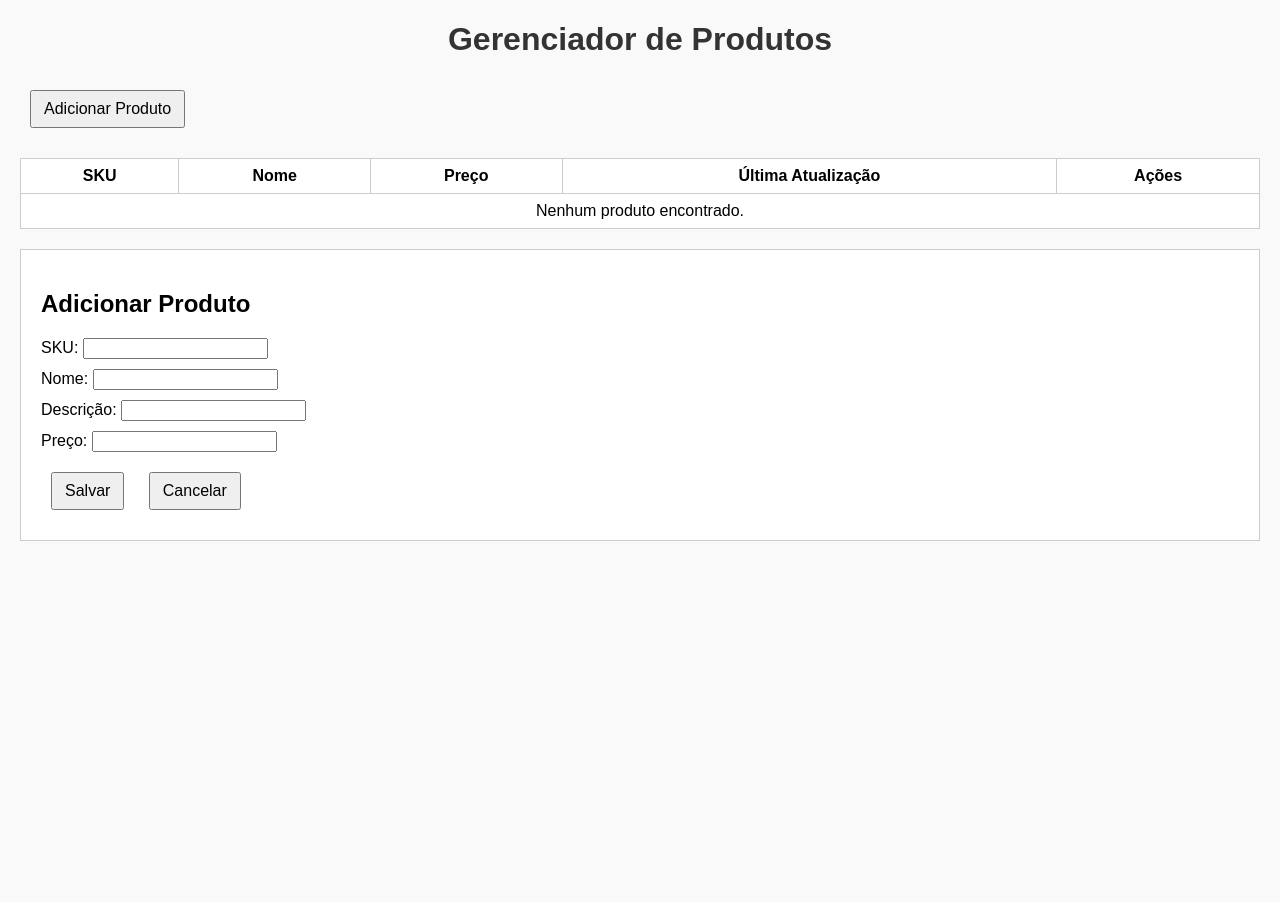
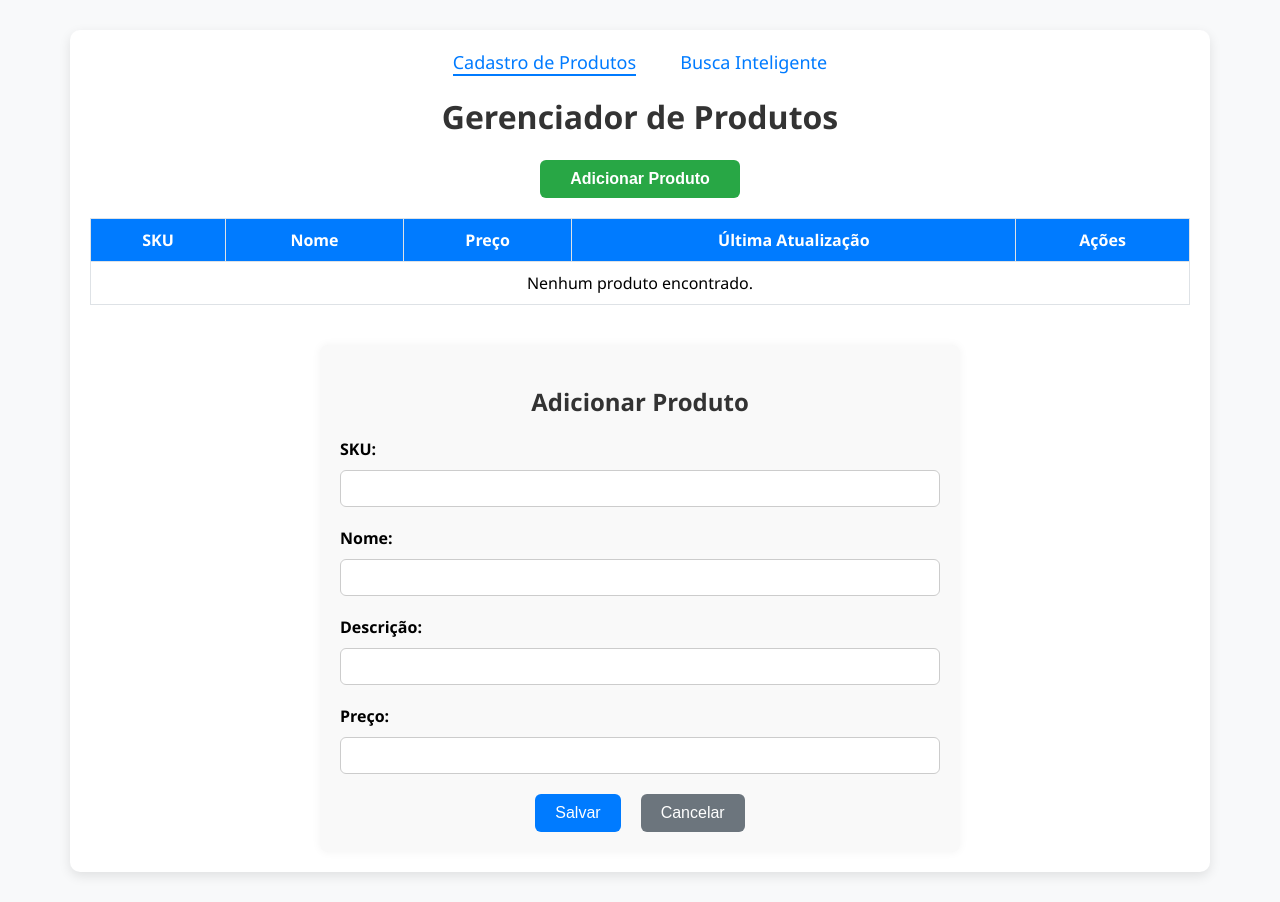
Before and after one commit to rafsp/ProjetoMBA_Products, a plain HTML site: page index.html in a window 1280 px wide. Both pictures are taken after a click on the button "Adicionar Produto". Before the commit the page ends 800 px from the top, so only its background shows below. Drawn offline with Linux system fonts and the light colour scheme; no server answers.

Commit message:
projeto MBA

```diff
--- /dev/null
+++ b/estilo.css
@@ -0,0 +1,61 @@
+body {
+    background-color: #f5f7fa;
+    font-family: 'Segoe UI', Tahoma, Geneva, Verdana, sans-serif;
+    margin: 0;
+    padding: 0;
+  }
+
+  .container {
+    max-width: 700px;
+    margin: 50px auto;
+    padding: 30px;
+    background: #ffffff;
+    border-radius: 12px;
+    box-shadow: 0 0 20px rgba(0,0,0,0.1);
+    text-align: center;
+  }
+
+  h1 {
+    color: #333;
+    margin-bottom: 20px;
+  }
+
+  label {
+    font-size: 18px;
+    color: #555;
+  }
+
+  input[type="text"] {
+    width: 90%;
+    padding: 12px;
+    margin-top: 10px;
+    margin-bottom: 20px;
+    border: 1px solid #ccc;
+    border-radius: 8px;
+    font-size: 16px;
+  }
+
+  button {
+    background-color: #007bff;
+    color: white;
+    padding: 12px 30px;
+    border: none;
+    border-radius: 8px;
+    font-size: 16px;
+    cursor: pointer;
+    transition: background-color 0.3s;
+  }
+
+  button:hover {
+    background-color: #0056b3;
+  }
+
+  pre#resposta {
+    margin-top: 20px;
+    padding: 20px;
+    background: #f1f1f1;
+    border-radius: 8px;
+    text-align: left;
+    font-size: 16px;
+    overflow-x: auto;
+  }
--- a/index.html
+++ b/index.html
@@ -6,11 +6,19 @@
     <link rel="stylesheet" href="style.css">
 </head>
 <body>
+
+<div class="container">
+
+    <div class="menu">
+        <a href="index.html" class="active">Cadastro de Produtos</a>
+        <a href="consulta2.html">Busca Inteligente</a>
+    </div>
+
     <h1>Gerenciador de Produtos</h1>
 
     <div id="statusMessage" class="status-message"></div>
 
-    <button id="addProductBtn">Adicionar Produto</button>
+    <button id="addProductBtn" class="btn-primary">Adicionar Produto</button>
 
     <table id="productTable">
         <thead>
@@ -27,21 +35,33 @@
         </tbody>
     </table>
 
-    <div id="productFormContainer" class="form-container">
+    <div id="productFormContainer" class="form-container" style="display:none;">
         <h2 id="formTitle">Adicionar Produto</h2>
         <form id="productForm">
             <input type="hidden" id="productId">
-            <label>SKU: <input type="text" id="sku" required></label>
-            <label>Nome: <input type="text" id="name" required></label>
-            <label>Descrição: <input type="text" id="description"></label>
-            <label>Preço: <input type="number" id="price" step="0.01" required></label>
+
+            <label for="sku">SKU:</label>
+            <input type="text" id="sku" required>
+
+            <label for="name">Nome:</label>
+            <input type="text" id="name" required>
+
+            <label for="description">Descrição:</label>
+            <input type="text" id="description">
+
+            <label for="price">Preço:</label>
+            <input type="number" id="price" step="0.01" required>
+
             <div class="form-buttons">
-                <button type="submit">Salvar</button>
-                <button type="button" id="cancelBtn">Cancelar</button>
+                <button type="submit" class="btn-primary">Salvar</button>
+                <button type="button" id="cancelBtn" class="btn-secondary">Cancelar</button>
             </div>
         </form>
     </div>
 
-    <script src="script.js"></script>
+</div>
+
+<script src="script.js"></script>
+
 </body>
 </html>
--- a/style.css
+++ b/style.css
@@ -1,59 +1,143 @@
 body {
-    font-family: Arial, sans-serif;
-    margin: 20px;
-    background-color: #f9f9f9;
+    background-color: #f8f9fa;
+    font-family: 'Segoe UI', Tahoma, Geneva, Verdana, sans-serif;
+    margin: 0;
+    padding: 0;
 }
 
-h1 {
+.container {
+    max-width: 1100px;
+    margin: 30px auto;
+    padding: 20px;
+    background: #ffffff;
+    border-radius: 10px;
+    box-shadow: 0px 4px 12px rgba(0, 0, 0, 0.1);
+}
+
+.menu {
+    margin-bottom: 20px;
+    text-align: center;
+}
+
+.menu a {
+    margin: 0 20px;
+    text-decoration: none;
+    color: #007bff;
+    font-size: 18px;
+}
+
+.menu a.active {
+    border-bottom: 2px solid #007bff;
+}
+
+h1, h2 {
     text-align: center;
     color: #333;
 }
 
-#statusMessage {
-    margin: 10px 0;
-    padding: 10px;
-    display: none;
+.status-message {
     text-align: center;
-    border-radius: 5px;
-}
-
-.status-message.success { background-color: #d4edda; color: #155724; }
-.status-message.error { background-color: #f8d7da; color: #721c24; }
-.status-message.info { background-color: #cce5ff; color: #004085; }
-
-button {
-    margin: 10px;
-    padding: 8px 12px;
-    font-size: 16px;
-    cursor: pointer;
+    margin-bottom: 20px;
+    color: #28a745;
+    font-weight: bold;
 }
 
 table {
     width: 100%;
     border-collapse: collapse;
     margin-top: 20px;
-    background-color: white;
+}
+
+table, th, td {
+    border: 1px solid #dee2e6;
 }
 
 th, td {
-    border: 1px solid #ccc;
-    padding: 8px;
+    padding: 10px;
     text-align: center;
 }
 
+th {
+    background-color: #007bff;
+    color: white;
+}
+
+#addProductBtn {
+    display: block;
+    margin: 20px auto;
+    padding: 10px 30px;
+    background-color: #28a745;
+    color: white;
+    font-weight: bold;
+    font-size: 16px;
+    border: none;
+    border-radius: 6px;
+    cursor: pointer;
+}
+
+#addProductBtn:hover {
+    background-color: #218838;
+}
+
 .form-container {
-    display: none;
-    margin-top: 20px;
-    background-color: white;
+    margin-top: 40px;
     padding: 20px;
+    background: #f9f9f9;
+    border-radius: 8px;
+    max-width: 600px;
+    margin-left: auto;
+    margin-right: auto;
+    box-shadow: 0 0 10px rgba(0, 0, 0, 0.05);
+}
+
+.form-container form {
+    display: flex;
+    flex-direction: column;
+}
+
+.form-container label {
+    margin-bottom: 10px;
+    font-weight: bold;
+}
+
+.form-container input[type="text"],
+.form-container input[type="number"] {
+    padding: 10px;
     border: 1px solid #ccc;
+    border-radius: 6px;
+    margin-bottom: 20px;
+    width: 100%;
+    box-sizing: border-box;
 }
 
 .form-buttons {
-    margin-top: 10px;
+    display: flex;
+    justify-content: center;
+    gap: 20px;
 }
 
-label {
-    display: block;
-    margin-bottom: 10px;
+button, .btn-primary, .btn-secondary {
+    padding: 10px 20px;
+    font-size: 16px;
+    border: none;
+    border-radius: 6px;
+    cursor: pointer;
 }
+
+.btn-primary {
+    background-color: #007bff;
+    color: white;
+}
+
+.btn-primary:hover {
+    background-color: #0056b3;
+}
+
+.btn-secondary {
+    background-color: #6c757d;
+    color: white;
+}
+
+.btn-secondary:hover {
+    background-color: #5a6268;
+}
```
Also changed, not shown: consulta.html (added, +25 -0 lines), consulta.js (added, +34 -0 lines), consulta2.html (added, +24 -0 lines), 1 other file.
